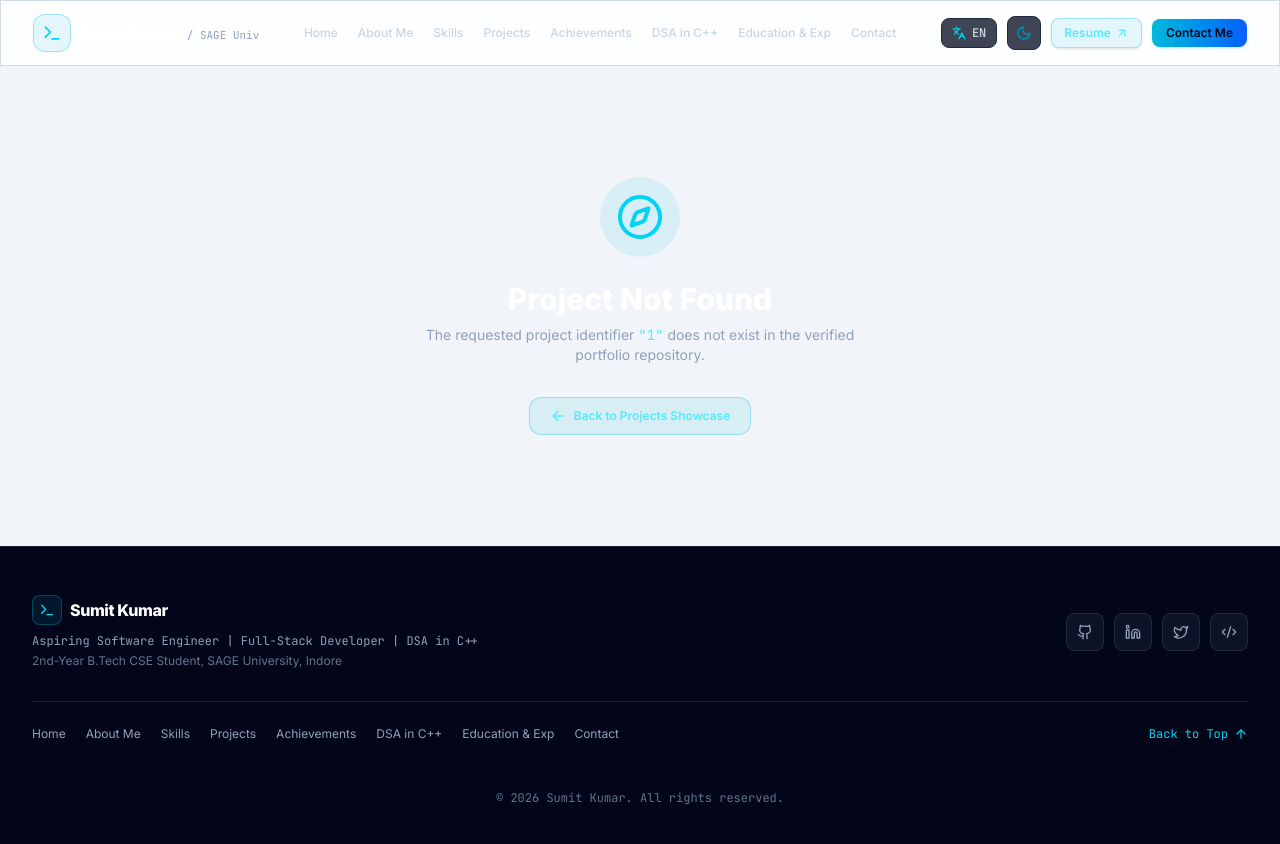
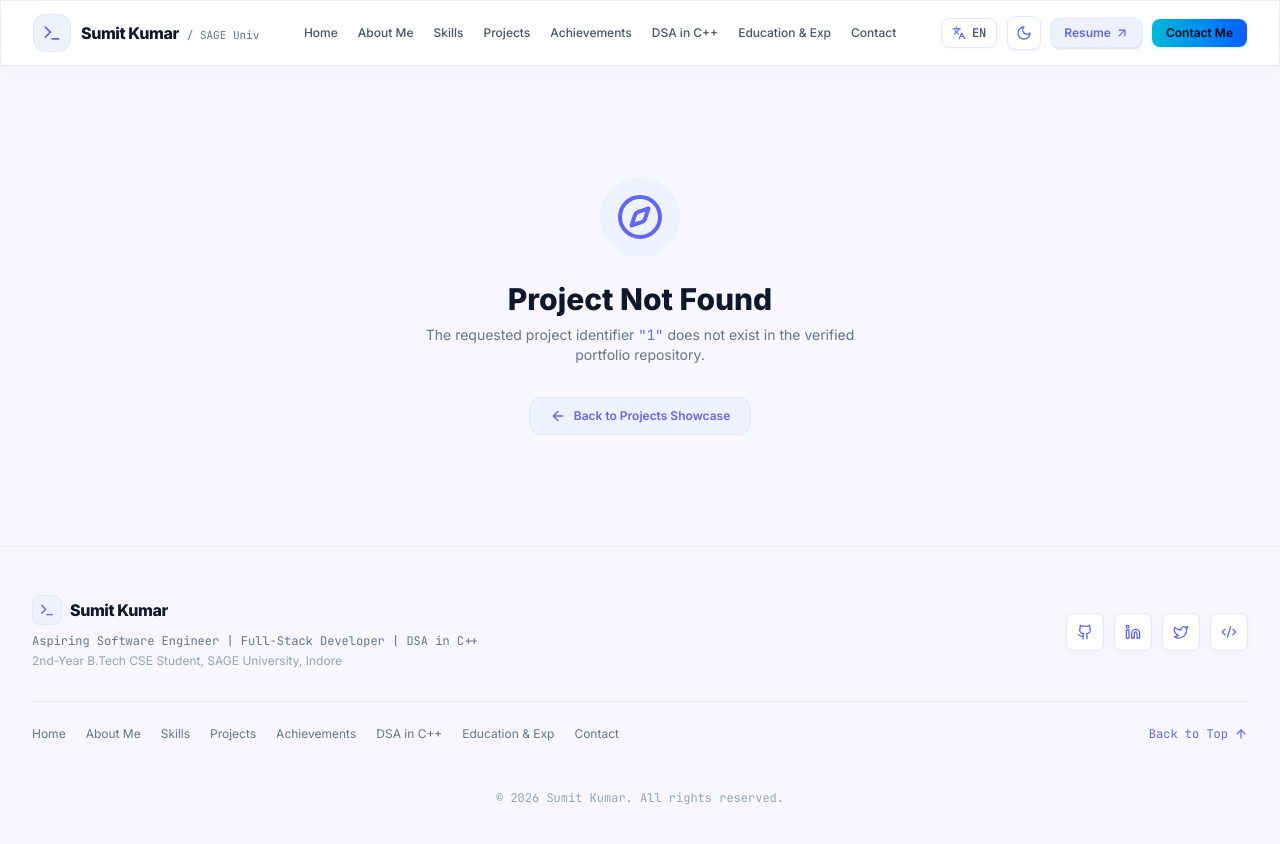
Before and after one commit to sumitknic2006-wq/Portfolio, a React (Vite) app in the folder frontend/: page /projects/1 in a window 1280 px wide. Both pictures are taken after a click on the button "Light Theme". Shown: the top 844 px of the page. Built offline with nearby package versions, Linux system fonts and the light colour scheme.

Commit message:
feat(theme): add modern violet-indigo light theme matching reference design while preserving dark theme

```diff
--- a/frontend/src/components/common/LanguageToggle.jsx
+++ b/frontend/src/components/common/LanguageToggle.jsx
@@ -10,7 +10,7 @@ export default function LanguageToggle() {
       type="button"
       onClick={toggleLanguage}
       aria-label="Toggle language between English and Hindi"
-      className="inline-flex items-center gap-1.5 px-2.5 py-1.5 rounded-lg bg-slate-900/80 border border-slate-800 text-xs font-mono font-medium text-slate-300 hover:text-cyan-400 hover:border-cyan-500/50 transition-all focus:outline-none focus-visible:ring-2 focus-visible:ring-cyan-400"
+      className="language-toggle-btn inline-flex items-center gap-1.5 px-2.5 py-1.5 rounded-lg bg-slate-900/80 border border-slate-800 text-xs font-mono font-medium text-slate-300 hover:text-cyan-400 hover:border-cyan-500/50 transition-all focus:outline-none focus-visible:ring-2 focus-visible:ring-cyan-400"
       title="Switch Language (English / हिंदी)"
     >
       <Languages className="w-3.5 h-3.5 text-cyan-400" />
--- a/frontend/src/components/common/SocialLinks.jsx
+++ b/frontend/src/components/common/SocialLinks.jsx
@@ -42,7 +42,7 @@ export default function SocialLinks({ className = '', showLabels = false }) {
               target="_blank"
               rel="noopener noreferrer"
               aria-label={`${item.name} Profile`}
-              className={`p-2.5 rounded-xl bg-slate-900/90 border border-slate-800 text-slate-300 ${item.color} transition-all hover:scale-[1.02] active:scale-[0.98] inline-flex items-center justify-center gap-2 focus:outline-none focus-visible:ring-2 focus-visible:ring-cyan-400`}
+              className={`social-link-btn p-2.5 rounded-xl bg-slate-900/90 border border-slate-800 text-slate-300 ${item.color} transition-all hover:scale-[1.02] active:scale-[0.98] inline-flex items-center justify-center gap-2 focus:outline-none focus-visible:ring-2 focus-visible:ring-cyan-400`}
               title={`${item.name} - Sumit Kumar`}
             >
               <Icon className="w-4 h-4 shrink-0" />
@@ -65,7 +65,7 @@ export default function SocialLinks({ className = '', showLabels = false }) {
             target="_blank"
             rel="noopener noreferrer"
             aria-label={`${item.name} Profile`}
-            className={`p-2.5 rounded-lg bg-slate-900/80 border border-slate-800 text-slate-400 ${item.color} transition-all hover:scale-105 active:scale-95 inline-flex items-center gap-2 focus:outline-none focus-visible:ring-2 focus-visible:ring-cyan-400`}
+            className={`social-link-btn p-2.5 rounded-lg bg-slate-900/80 border border-slate-800 text-slate-400 ${item.color} transition-all hover:scale-105 active:scale-95 inline-flex items-center gap-2 focus:outline-none focus-visible:ring-2 focus-visible:ring-cyan-400`}
             title={`${item.name} - Sumit Kumar`}
           >
             <Icon className="w-4 h-4" />
--- a/frontend/src/components/common/ThemeToggle.jsx
+++ b/frontend/src/components/common/ThemeToggle.jsx
@@ -12,13 +12,13 @@ export default function ThemeToggle() {
       type="button"
       onClick={toggleTheme}
       aria-label={isDark ? t('common.themeLight') : t('common.themeDark')}
-      className="p-2 rounded-lg bg-slate-900/80 border border-slate-800 text-slate-300 hover:text-cyan-400 hover:border-cyan-500/50 transition-all focus:outline-none focus-visible:ring-2 focus-visible:ring-cyan-400"
+      className="theme-toggle-btn p-2 rounded-lg bg-slate-900/80 border border-slate-800 text-slate-300 hover:text-cyan-400 hover:border-cyan-500/50 transition-all focus:outline-none focus-visible:ring-2 focus-visible:ring-cyan-400"
       title={isDark ? t('common.themeLight') : t('common.themeDark')}
     >
       {isDark ? (
         <Sun className="w-4 h-4 text-amber-400 transition-transform hover:rotate-45" />
       ) : (
-        <Moon className="w-4 h-4 text-cyan-600 transition-transform hover:-rotate-12" />
+        <Moon className="w-4 h-4 text-indigo-600 transition-transform hover:-rotate-12" />
       )}
     </button>
   );
--- a/frontend/src/styles/globals.css
+++ b/frontend/src/styles/globals.css
@@ -37,19 +37,19 @@
     --glow-blue: rgba(59, 130, 246, 0.15);
   }
 
-  /* Functional Light mode with accessible contrast */
+  /* Functional Light mode matching reference photo (Indigo/Violet Modern Minimalist) */
   html.light {
-    --bg-page: #f1f5f9;
+    --bg-page: #f8f7ff;
     --bg-surface: #ffffff;
     --bg-card: #ffffff;
-    --bg-card-hover: #f8fafc;
-    --border-subtle: #cbd5e1;
-    --border-accent: #0284c7;
+    --bg-card-hover: #faf9ff;
+    --border-subtle: #e0e7ff;
+    --border-accent: #6366f1;
     --text-primary: #0f172a;
-    --text-secondary: #334155;
+    --text-secondary: #475569;
     --text-muted: #64748b;
-    --glow-cyan: rgba(2, 132, 199, 0.12);
-    --glow-blue: rgba(37, 99, 235, 0.12);
+    --glow-cyan: rgba(99, 102, 241, 0.15);
+    --glow-blue: rgba(139, 92, 246, 0.15);
     color-scheme: light;
   }
 
@@ -62,8 +62,23 @@
     transition: background-color 0.25s ease, color 0.25s ease;
   }
 
+  /* Light mode ambient background gradient */
+  html.light body {
+    background-color: #f8f7ff;
+    background-image:
+      radial-gradient(at 0% 0%, rgba(99, 102, 241, 0.08) 0px, transparent 50%),
+      radial-gradient(at 100% 0%, rgba(168, 85, 247, 0.08) 0px, transparent 50%),
+      radial-gradient(at 50% 50%, rgba(129, 140, 248, 0.04) 0px, transparent 55%);
+    color: #0f172a;
+  }
+
   :focus-visible {
     outline: 2px solid #06b6d4;
+    outline-offset: 3px;
+  }
+
+  html.light :focus-visible {
+    outline: 2px solid #6366f1;
     outline-offset: 3px;
   }
 }
@@ -88,6 +103,10 @@
   margin-bottom: 20px;
 }
 
+html.light .heading-line {
+  background: linear-gradient(90deg, #6366f1, #a855f7);
+}
+
 /* Glassmorphic panel matching reference aesthetic */
 .glass-panel {
   background: rgba(13, 24, 46, 0.7);
@@ -96,11 +115,13 @@
   border: 1px solid rgba(30, 46, 79, 0.75);
 }
 
+/* Crisp, premium white cards in light mode matching reference photo */
 html.light .glass-panel {
-  background: rgba(255, 255, 255, 0.85);
-  backdrop-filter: blur(12px);
-  -webkit-backdrop-filter: blur(12px);
-  border: 1px solid rgba(203, 213, 225, 0.85);
+  background: #ffffff;
+  backdrop-filter: blur(16px);
+  -webkit-backdrop-filter: blur(16px);
+  border: 1px solid #e0e7ff;
+  box-shadow: 0 10px 30px -5px rgba(99, 102, 241, 0.07), 0 4px 12px -2px rgba(99, 102, 241, 0.03);
 }
 
 /* Glow card effects */
@@ -114,6 +135,308 @@ html.light .glass-panel {
   transform: translateY(-3px);
 }
 
+html.light .glow-card:hover {
+  border-color: #818cf8;
+  box-shadow: 0 20px 35px -5px rgba(99, 102, 241, 0.14), 0 8px 16px -2px rgba(99, 102, 241, 0.06);
+  transform: translateY(-3px);
+}
+
+/* ==========================================================================
+   Light Mode Design System (Scoped strictly to html.light)
+   Matches the uploaded reference image:
+   - Soft lavender-tinted background (#f8f7ff)
+   - Pristine white cards with subtle indigo borders (#e0e7ff)
+   - Deep slate typography (#0f172a, #475569)
+   - Vibrant royal indigo/violet accents (#6366f1, #7c3aed, #a855f7)
+   - Refined pill tags, modern input fields, polished shadows
+   ========================================================================== */
+
+/* 1. Typography */
+html.light h1,
+html.light h2,
+html.light h3,
+html.light h4,
+html.light .text-white,
+html.light .text-slate-100 {
+  color: #0f172a !important;
+}
+
+html.light .text-slate-200 {
+  color: #1e293b !important;
+}
+
+html.light .text-slate-300 {
+  color: #475569 !important;
+}
+
+html.light .text-slate-400 {
+  color: #64748b !important;
+}
+
+html.light .text-slate-500 {
+  color: #94a3b8 !important;
+}
+
+/* 2. Brand Accent Colors: Cyan -> Indigo/Violet in Light Theme */
+html.light .text-cyan-400,
+html.light .text-cyan-300,
+html.light .text-cyan-500,
+html.light .text-blue-400,
+html.light .text-blue-300 {
+  color: #6366f1 !important;
+}
+
+html.light .bg-cyan-500\/10,
+html.light .bg-blue-500\/10,
+html.light .bg-blue-600\/10 {
+  background-color: #eef2ff !important;
+  color: #6366f1 !important;
+  border-color: #e0e7ff !important;
+}
+
+html.light .border-cyan-500\/40,
+html.light .border-cyan-500\/30,
+html.light .border-cyan-500\/25,
+html.light .border-cyan-500\/20,
+html.light .border-blue-500\/30,
+html.light .border-blue-500\/20 {
+  border-color: #e0e7ff !important;
+}
+
+html.light .bg-cyan-950\/60,
+html.light .bg-cyan-950\/80 {
+  background-color: #f5f3ff !important;
+  color: #6366f1 !important;
+  border-color: #ede9fe !important;
+}
+
+/* 3. Surface & Nested Container Inversion */
+html.light .bg-slate-900\/60,
+html.light .bg-slate-900\/70,
+html.light .bg-slate-900\/80,
+html.light .bg-slate-900\/90,
+html.light .bg-slate-900,
+html.light .bg-slate-950\/60,
+html.light .bg-slate-950\/70,
+html.light .bg-slate-950\/80,
+html.light .bg-slate-950\/85,
+html.light .bg-slate-950 {
+  background-color: #f8f7ff !important;
+}
+
+html.light .border-slate-800,
+html.light .border-slate-800\/80,
+html.light .border-slate-800\/70,
+html.light .border-slate-800\/60,
+html.light .border-slate-900 {
+  border-color: #ede9fe !important;
+}
+
+/* 4. Navbar In Light Mode */
+html.light header.glass-panel {
+  background: rgba(255, 255, 255, 0.9) !important;
+  backdrop-filter: blur(16px) !important;
+  -webkit-backdrop-filter: blur(16px) !important;
+  border-bottom: 1px solid #e0e7ff !important;
+  box-shadow: 0 4px 20px -2px rgba(99, 102, 241, 0.05) !important;
+}
+
+html.light header nav a {
+  color: #475569 !important;
+}
+
+html.light header nav a:hover {
+  color: #6366f1 !important;
+}
+
+html.light header nav a.border-cyan-400 {
+  color: #6366f1 !important;
+  border-bottom-color: #6366f1 !important;
+}
+
+/* 5. Hero Section Light Styling */
+html.light #hero .bg-cyan-500\/10 {
+  background-color: rgba(99, 102, 241, 0.12) !important;
+}
+
+html.light #hero .bg-blue-600\/10 {
+  background-color: rgba(168, 85, 247, 0.12) !important;
+}
+
+html.light #hero h1 span.bg-clip-text {
+  background: linear-gradient(135deg, #6366f1 0%, #8b5cf6 50%, #d946ef 100%) !important;
+  -webkit-background-clip: text !important;
+  -webkit-text-fill-color: transparent !important;
+}
+
+html.light #hero a.bg-gradient-to-r {
+  background: linear-gradient(135deg, #6366f1 0%, #7c3aed 100%) !important;
+  color: #ffffff !important;
+  box-shadow: 0 10px 25px -3px rgba(99, 102, 241, 0.35) !important;
+}
+
+html.light #hero a.bg-gradient-to-r:hover {
+  background: linear-gradient(135deg, #4f46e5 0%, #6d28d9 100%) !important;
+  box-shadow: 0 14px 28px -3px rgba(99, 102, 241, 0.45) !important;
+}
+
+html.light #hero a.glass-panel {
+  background: #ffffff !important;
+  border: 1.5px solid #e0e7ff !important;
+  color: #4f46e5 !important;
+  box-shadow: 0 4px 14px rgba(99, 102, 241, 0.08) !important;
+}
+
+html.light #hero a.glass-panel:hover {
+  background: #f5f3ff !important;
+  border-color: #c7d2fe !important;
+  color: #4338ca !important;
+}
+
+/* 6. Sidebar (Sticky Profile Card) */
+html.light aside .w-28,
+html.light aside .w-32 {
+  background: #ffffff !important;
+  border: 2px solid #a5b4fc !important;
+  box-shadow: 0 8px 24px -4px rgba(99, 102, 241, 0.25) !important;
+}
+
+html.light aside .bg-slate-900\/60 {
+  background-color: #f8f7ff !important;
+  border: 1px solid #ede9fe !important;
+}
+
+html.light aside a.text-slate-200 {
+  color: #1e293b !important;
+}
+
+html.light aside a.text-slate-200:hover {
+  color: #6366f1 !important;
+}
+
+/* 7. Timeline / Education & Experience */
+html.light #education .border-cyan-500\/40 {
+  border-color: #c7d2fe !important;
+}
+
+html.light #education .w-4.h-4.rounded-full {
+  background-color: #6366f1 !important;
+  border-color: #ffffff !important;
+  box-shadow: 0 0 0 4px rgba(99, 102, 241, 0.25) !important;
+}
+
+/* 8. Forms & Inputs */
+html.light input,
+html.light textarea,
+html.light select {
+  background-color: #ffffff !important;
+  border: 1px solid #cbd5e1 !important;
+  color: #0f172a !important;
+  box-shadow: 0 1px 2px rgba(0, 0, 0, 0.04) !important;
+}
+
+html.light input:focus,
+html.light textarea:focus,
+html.light select:focus {
+  border-color: #6366f1 !important;
+  box-shadow: 0 0 0 3px rgba(99, 102, 241, 0.15) !important;
+}
+
+html.light input::placeholder,
+html.light textarea::placeholder {
+  color: #94a3b8 !important;
+}
+
+html.light form button[type="submit"] {
+  background: linear-gradient(135deg, #6366f1 0%, #7c3aed 100%) !important;
+  color: #ffffff !important;
+  box-shadow: 0 4px 14px rgba(99, 102, 241, 0.3) !important;
+}
+
+/* 9. Difficulty and Status Tags */
+html.light .bg-emerald-950\/60,
+html.light .bg-emerald-950\/80 {
+  background-color: #ecfdf5 !important;
+  color: #059669 !important;
+  border-color: #a7f3d0 !important;
+}
+
+html.light .bg-amber-950\/60,
+html.light .bg-amber-950\/80 {
+  background-color: #fffbeb !important;
+  color: #d97706 !important;
+  border-color: #fde68a !important;
+}
+
+html.light .bg-rose-950\/60,
+html.light .bg-rose-950\/80 {
+  background-color: #fff1f2 !important;
+  color: #e11d48 !important;
+  border-color: #fecdd3 !important;
+}
+
+/* 10. Code & Syntax Blocks */
+html.light pre,
+html.light code {
+  background-color: #f5f4fd !important;
+  color: #1e1b4b !important;
+}
+
+/* 11. Footer */
+html.light footer {
+  background-color: #f5f4fd !important;
+  border-top: 1px solid #e0e7ff !important;
+  color: #64748b !important;
+}
+
+html.light footer .border-b {
+  border-bottom-color: #e0e7ff !important;
+}
+
+html.light footer a:hover {
+  color: #6366f1 !important;
+}
+
+/* 12. Floating Action & Buttons */
+html.light button.bg-cyan-500 {
+  background: linear-gradient(135deg, #6366f1 0%, #7c3aed 100%) !important;
+  color: #ffffff !important;
+  box-shadow: 0 6px 18px rgba(99, 102, 241, 0.35) !important;
+}
+
+html.light .social-link-btn {
+  background-color: #ffffff !important;
+  border: 1px solid #e0e7ff !important;
+  color: #6366f1 !important;
+  box-shadow: 0 2px 6px rgba(99, 102, 241, 0.05) !important;
+}
+
+html.light .social-link-btn:hover {
+  background-color: #f5f3ff !important;
+  border-color: #c7d2fe !important;
+  color: #4f46e5 !important;
+}
+
+html.light .theme-toggle-btn,
+html.light .language-toggle-btn {
+  background-color: #ffffff !important;
+  border: 1px solid #e0e7ff !important;
+  color: #475569 !important;
+  box-shadow: 0 1px 3px rgba(99, 102, 241, 0.05) !important;
+}
+
+html.light .theme-toggle-btn:hover,
+html.light .language-toggle-btn:hover {
+  background-color: #f5f3ff !important;
+  border-color: #c7d2fe !important;
+  color: #6366f1 !important;
+}
+
+html.light .theme-toggle-btn svg,
+html.light .language-toggle-btn svg {
+  color: #6366f1 !important;
+}
+
 /* Smooth code block styling */
 pre code {
   font-family: var(--font-mono);
```
